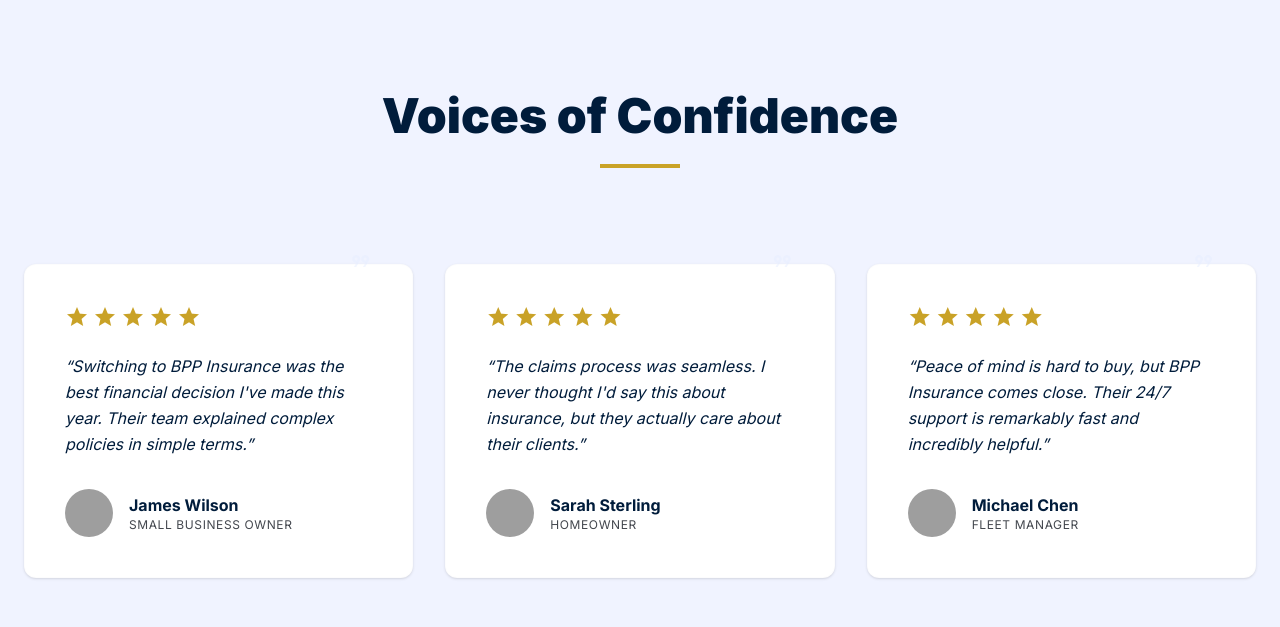
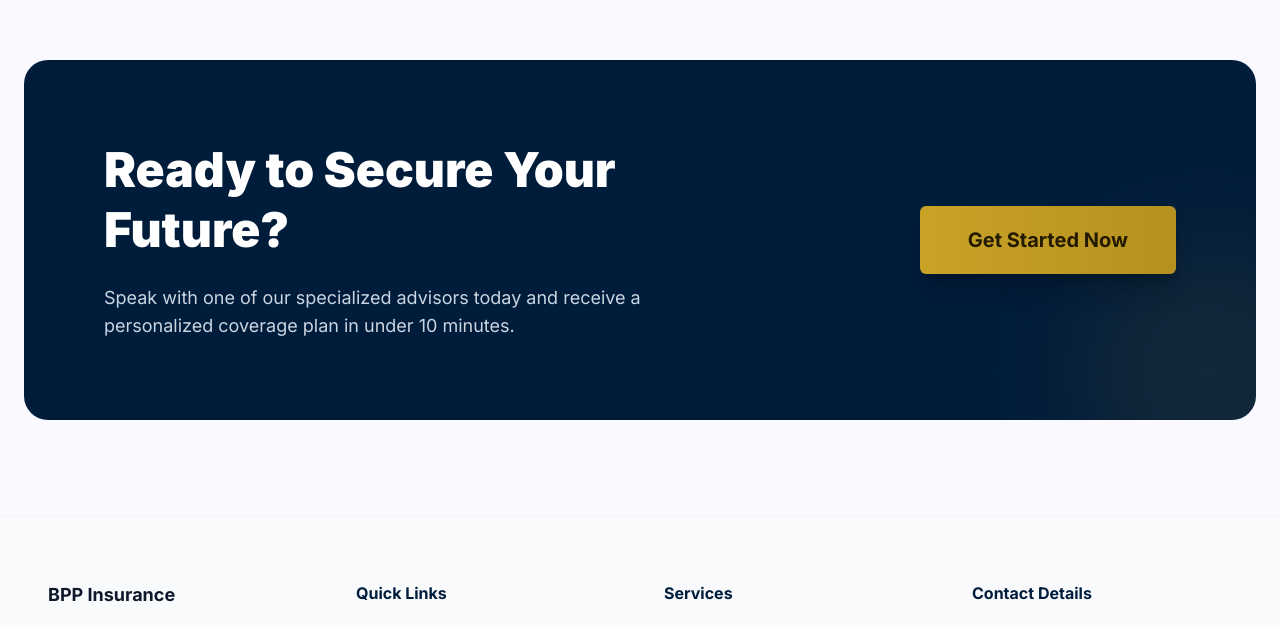
Before and after one commit to MCERQUA/bppinsurance.com, a Next.js app: page / in a window 1280 px wide. Shown: the part 2293-2920 px from the top of the page. Built offline with nearby package versions, Linux system fonts and the light colour scheme; grey boxes are pictures that could not be loaded.

Commit message:
remove fabricated testimonials and invented rating claims

```diff
--- a/src/app/page.tsx
+++ b/src/app/page.tsx
@@ -227,60 +227,6 @@
         </div>
       </section>
 
-      {/* Testimonials */}
-      <section className="py-24 md:py-32 bg-surface-low overflow-hidden">
-        <div className="max-w-7xl mx-auto px-6 relative">
-          <div className="text-center mb-24">
-            <h2 className="text-4xl md:text-5xl font-black text-navy-dark mb-6">
-              Voices of Confidence
-            </h2>
-            <div className="h-1 w-20 bg-gold mx-auto"></div>
-          </div>
-          <div className="grid grid-cols-1 md:grid-cols-3 gap-8">
-            {testimonials.map((t) => (
-              <div
-                key={t.name}
-                className="bg-white p-10 rounded-xl relative shadow-sm border border-outline-variant/5"
-              >
-                <span className="material-symbols-outlined absolute -top-4 right-10 text-6xl text-surface-container opacity-50">
-                  format_quote
-                </span>
-                <div className="flex gap-1 mb-6">
-                  {[...Array(5)].map((_, i) => (
-                    <span
-                      key={i}
-                      className="material-symbols-outlined text-sm text-gold"
-                      style={{ fontVariationSettings: "'FILL' 1" }}
-                    >
-                      star
-                    </span>
-                  ))}
-                </div>
-                <p className="text-navy-dark italic leading-relaxed mb-8">
-                  &ldquo;{t.quote}&rdquo;
-                </p>
-                <div className="flex items-center gap-4">
-                  <div className="w-12 h-12 rounded-full overflow-hidden">
-                    {/* eslint-disable-next-line @next/next/no-img-element */}
-                    <img
-                      className="w-full h-full object-cover"
-                      alt={t.name}
-                      src={t.image}
-                    />
-                  </div>
-                  <div>
-                    <p className="font-bold text-navy-dark">{t.name}</p>
-                    <p className="text-xs text-on-surface-variant uppercase tracking-wider">
-                      {t.role}
-                    </p>
-                  </div>
-                </div>
-              </div>
-            ))}
-          </div>
-        </div>
-      </section>
-
       {/* CTA */}
       <section className="py-24 max-w-7xl mx-auto px-6">
         <div className="bg-navy-dark rounded-3xl p-12 md:p-20 relative overflow-hidden flex flex-col md:flex-row items-center justify-between gap-12">
```
